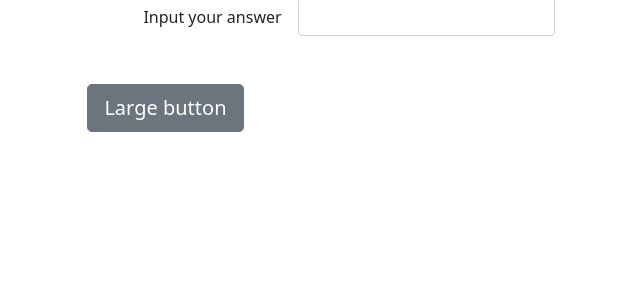
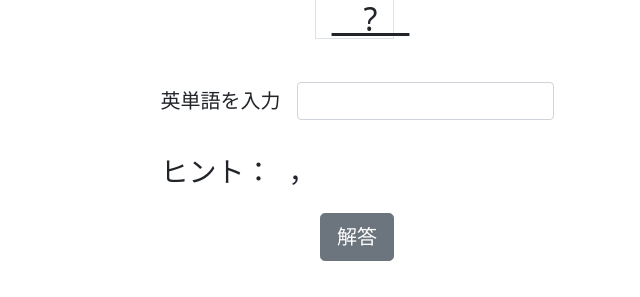
Before and after one commit to nkjyt/sdvl_system, a Flask app: template app/templates/association.html in a window 1280 px wide. Shown: the part 894-1191 px from the top of the page, without its empty margins (283-923 px from the left). Before the commit the page ends 1026 px from the top, so only its background shows below. Run offline with Flask 2, Linux system fonts and the light colour scheme; the template is opened without the code that fills it, so the values that code supplies are empty.

Commit message:
UI（ヒント，キーワード）

```diff
--- a/app/app.py
+++ b/app/app.py
@@ -84,6 +84,7 @@
         "jpn" : "",
         "pos" : "",
         "hint" : "",
+        "keywords" : [],
     }
     if request.method == 'GET':
         w = adb.getUserWords(UID='OTattFQ8vHf1iuPZv94sE3Gj3G22')
@@ -94,7 +95,7 @@
             data['jpn'] = adb.jpn
             data['pos'] = adb.pos
             data['hint'] = adb.eng[0] + "*"*(len(adb.eng)-1)
-
+            data["keywords"] = [word.replace(adb.eng+"_", "") for word in adb.imgName]
         return render_template("association.html", word = w, path=adb.imgName, data = data)
     else:
         adb.submit(request.form['answer'])
--- a/app/static/css/style.css
+++ b/app/static/css/style.css
@@ -49,3 +49,14 @@
     width: 300;
     height: auto;
 }
+
+.wrap-image h5{
+    text-align: center;
+}
+
+.wrap-image span{
+    display: inline-block;
+	border: solid 1px #454545;
+    text-decoration: underline;
+    margin-right: 5px;
+}
--- a/app/templates/association.html
+++ b/app/templates/association.html
@@ -13,35 +13,45 @@
   </div>
   <div class="funcBody">
 
-    <h1>共通の単語を入力 or 選択してください</h1>
-    <h3>{{data['pos']}}</h3>
+    <h1>共通の単語を入力して下さい</h1>
 
     <div class="wrap-image">
       <img src="/static/assets/OTattFQ8vHf1iuPZv94sE3Gj3G22/{{word}}/{{path[0]}}.png" alt="img"><br>
-      <h5>{{path[0]}}</h5>
+      <h5 class="fs-2"><span class="border">　?　</span>{{data['keywords'][0]}}</h5>
       <img src="/static/assets/OTattFQ8vHf1iuPZv94sE3Gj3G22/{{word}}/{{path[1]}}.png" alt="img"><br>
-      <h5>{{path[1]}}</h5>
+      <h5 class="fs-2"><span class="border">　?　</span>{{data['keywords'][1]}}</h5>
       <img src="/static/assets/OTattFQ8vHf1iuPZv94sE3Gj3G22/{{word}}/{{path[2]}}.png" alt="img"><br>
-      <h5>{{path[2]}}</h5>
+      <h5 class="fs-2"><span class="border">　?　</span>{{data['keywords'][2]}}</h5>
     </div>
 
 
+
     <form action="/association" method="POST">
-      <div class="row g-3 align-items-center m-5">
+      <div class="row g-3 align-items-center m-3">
         <div class="col-auto">
-          <label for="inputPassword6" class="col-form-label">Input your answer</label>
+          <label for="inputPassword6" class="col-form-label fs-5">英単語を入力</label>
         </div>
         <div class="col-auto">
           <input type="text" id="answer" name="answer" class="form-control" aria-describedby="passwordHelpInline">
         </div>
+
+      </div>
+
+      <div class="row g-3 align-items-center m-3">
+        <h3 class="col-auto">ヒント：</h3>
+        <h3 class="col-auto">{{data['pos']}}，</h3>
         <div class="col-auto">
-          <span id="passwordHelpInline" class="form-text fs-3">
+          <span class="fs-3">
             {{data['hint']}}
           </span>
         </div>
       </div>
 
-      <button type="submit" class="btn btn-secondary btn-lg align-items-center" >Large button</button>
+      <div class="d-flex justify-content-center">
+        <button type="submit" class="btn btn-secondary btn-lg m-auto" >解答</button>
+      </div>
+
+
     </form>
     </div>
 
```
